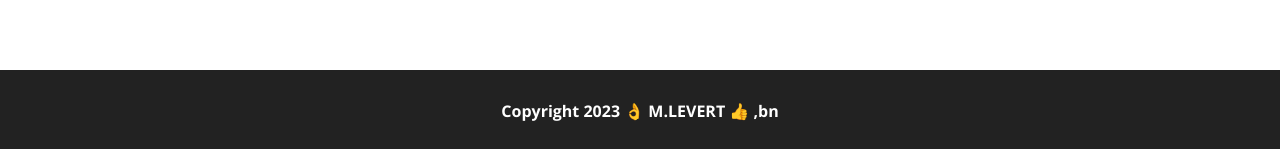
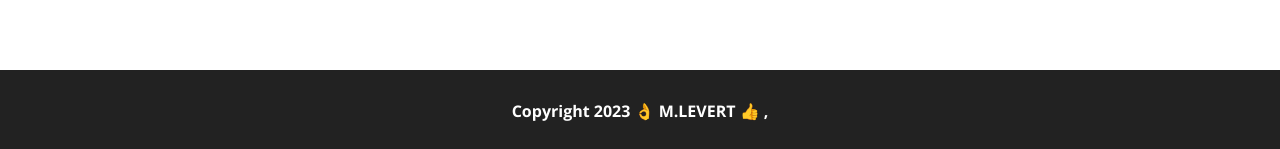
Before and after one commit to lakhdhermarouani/cafe-lak, a plain HTML site: page contact.html in a window 1280 px wide. Shown: the part 807-956 px from the top of the page. Drawn offline with nearby package versions, Linux system fonts and the light colour scheme.

Commit message:
mise en place footer

```diff
--- a/contact.html
+++ b/contact.html
@@ -43,7 +43,7 @@
 
 
 <footer>
-  Copyright 2023 👌 M.LEVERT 👍 ,bn
+  Copyright 2023 👌 M.LEVERT 👍 ,
 </footer>
 </body>
 </html>
```
